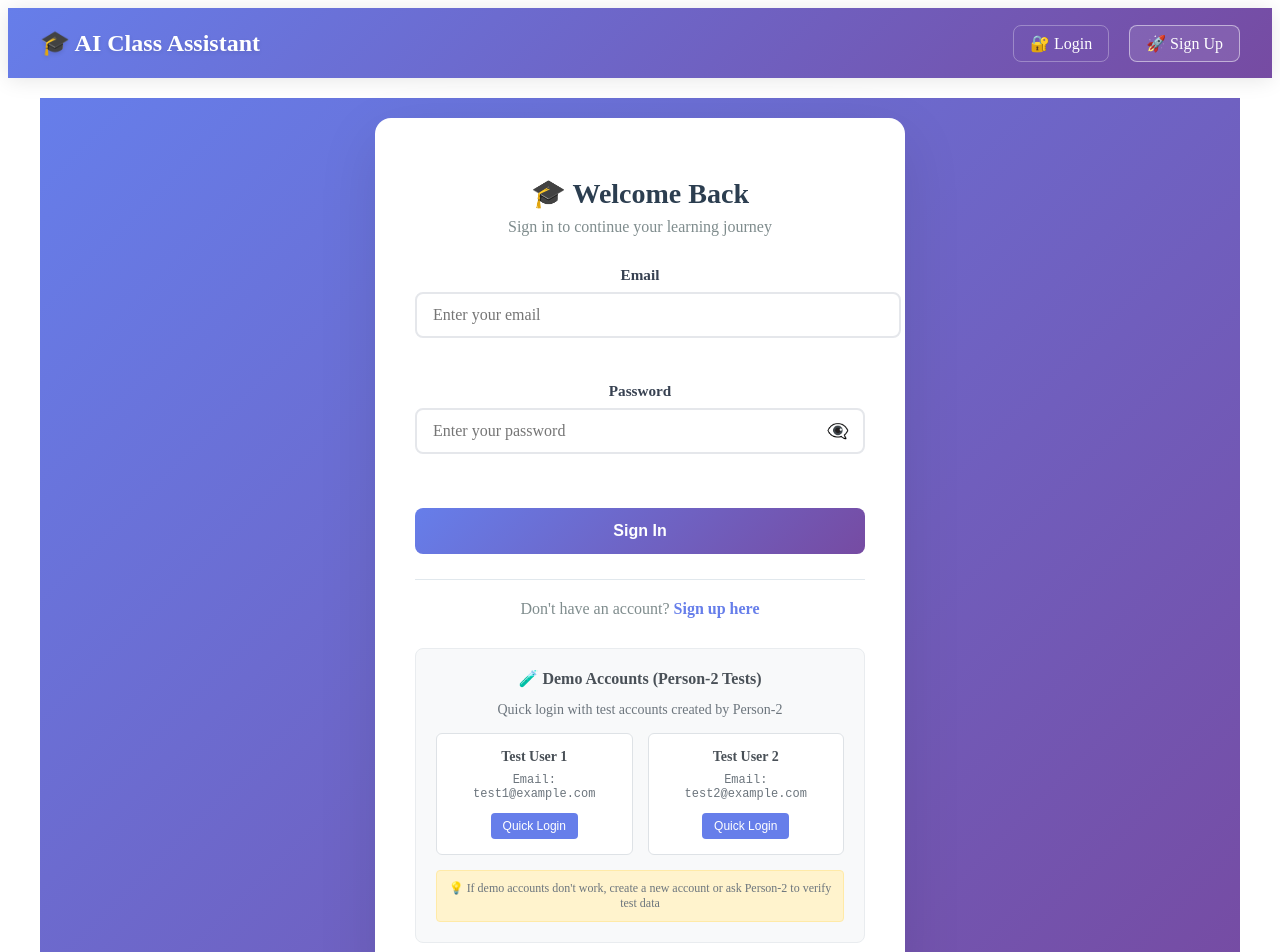
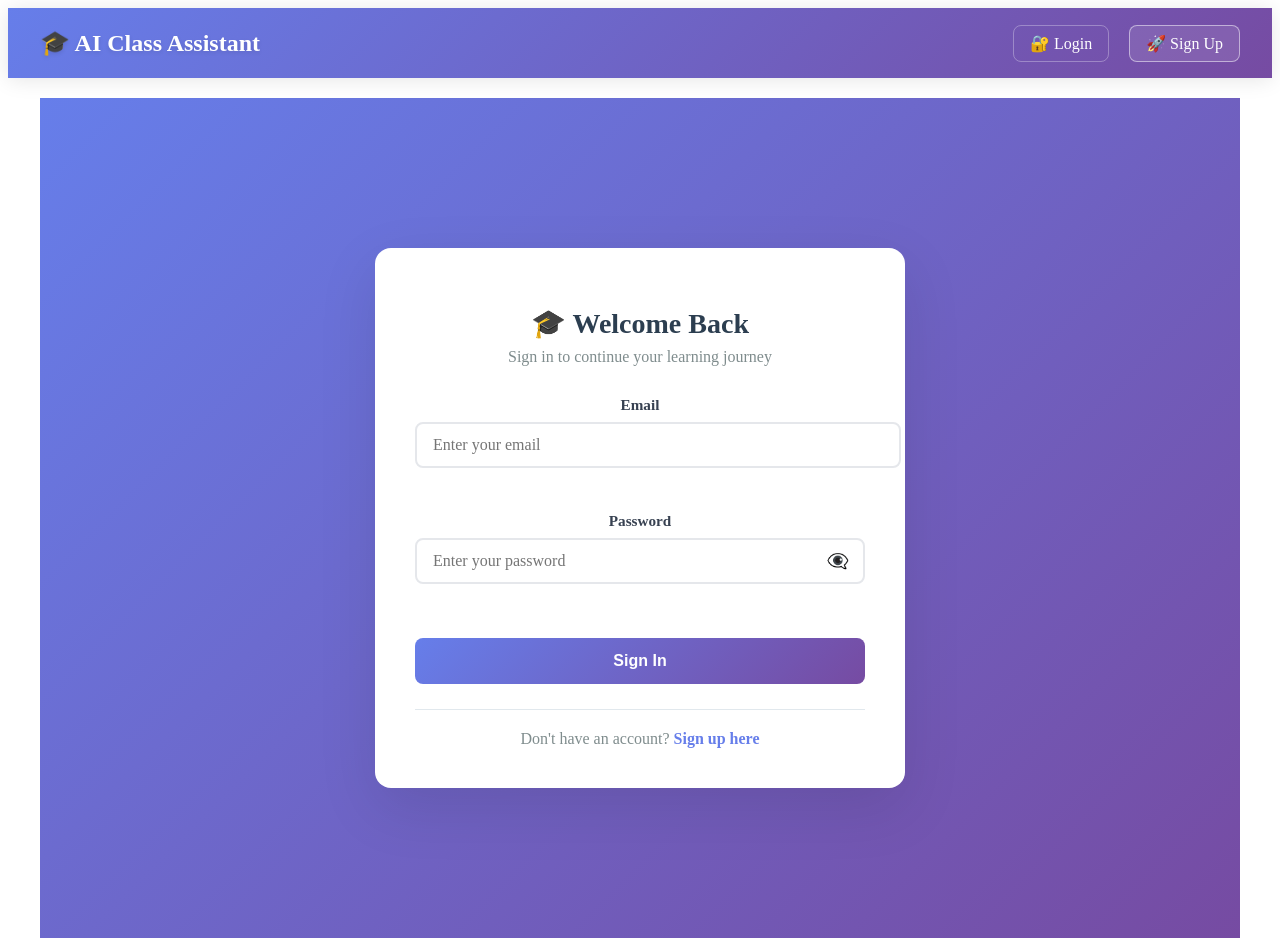
Before and after one commit to SubainaNorab/AI-Class-Assistant, a React (Create React App) app in the folder Frontend/: page /login in a window 1280 px wide. Shown: the top 952 px of the page. Built offline with nearby package versions, Linux system fonts and the light colour scheme.

Commit message:
Modiefied the login page and added documentation

```diff
--- a/Frontend/src/components/LoginPage.js
+++ b/Frontend/src/components/LoginPage.js
@@ -1,4 +1,5 @@
 // Frontend/src/components/LoginPage.js
+
 
 import React, { useState } from 'react';
 import { Link, useNavigate, useLocation } from 'react-router-dom';
@@ -52,20 +53,6 @@ const LoginPage = () => {
 
   const togglePasswordVisibility = () => {
     setShowPassword(!showPassword);
-  };
-
-  // Demo account quick login handlers
-  const quickLogin = async (email, password) => {
-    setLoading(true);
-    const result = await login({ email, password });
-
-    if (result.success) {
-      addToast(`Logged in as ${result.user.full_name}!`, 'success');
-      navigate(from, { replace: true });
-    } else {
-      addToast(result.error || 'Demo login failed', 'error');
-    }
-    setLoading(false);
   };
 
   return (
@@ -139,39 +126,6 @@ const LoginPage = () => {
             </Link>
           </p>
         </div>
-
-        {/* Demo Accounts Section - Using Person-2's test accounts */}
-        <div className="demo-accounts">
-          <h3>🧪 Demo Accounts (Person-2 Tests)</h3>
-          <p className="demo-description">Quick login with test accounts created by Person-2</p>
-          <div className="demo-grid">
-            <div className="demo-account">
-              <strong>Test User 1</strong>
-              <p>Email: test1@example.com</p>
-              <button
-                className="demo-login-btn"
-                onClick={() => quickLogin('test1@example.com', 'password123')}
-                disabled={loading}
-              >
-                Quick Login
-              </button>
-            </div>
-            <div className="demo-account">
-              <strong>Test User 2</strong>
-              <p>Email: test2@example.com</p>
-              <button
-                className="demo-login-btn"
-                onClick={() => quickLogin('test2@example.com', 'password123')}
-                disabled={loading}
-              >
-                Quick Login
-              </button>
-            </div>
-          </div>
-          <div className="demo-note">
-            💡 If demo accounts don't work, create a new account or ask Person-2 to verify test data
-          </div>
-        </div>
       </div>
     </div>
   );
```
Also changed, not shown: 1 other file (tests, documents, lock files or other folders).
